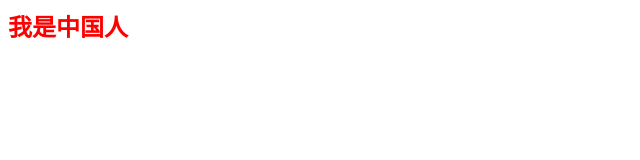
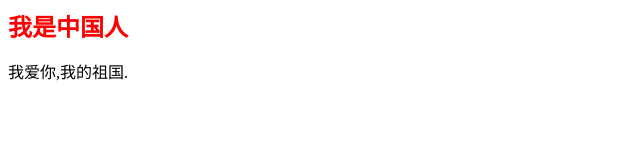
Before and after one commit to shiweiquan/test2, a plain HTML site: page index.html in a window 1280 px wide. Shown: the whole page, without its empty margins (0-640 px from the left). Drawn offline with Linux system fonts and the light colour scheme.

Commit message:
添加了'我爱你,我的祖国.'

```diff
--- a/index.html
+++ b/index.html
@@ -13,5 +13,6 @@
 </head>
 <body>
 	<div>我是中国人</div>
+	<p>我爱你,我的祖国.</p>
 </body>
 </html>
```
